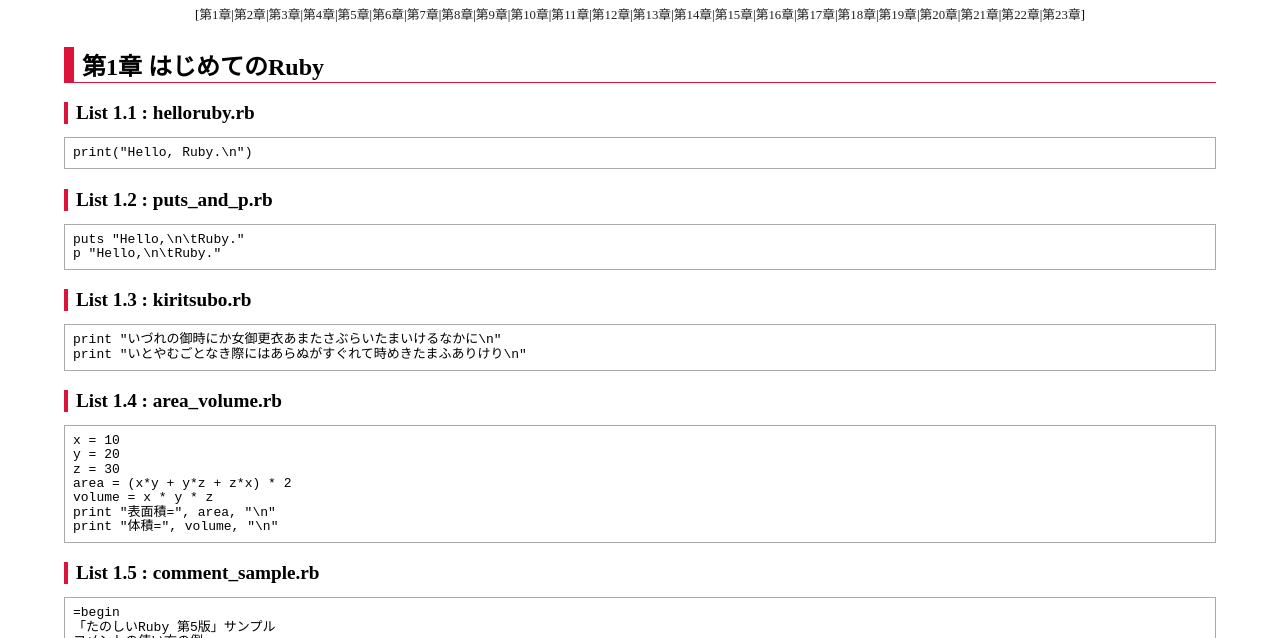
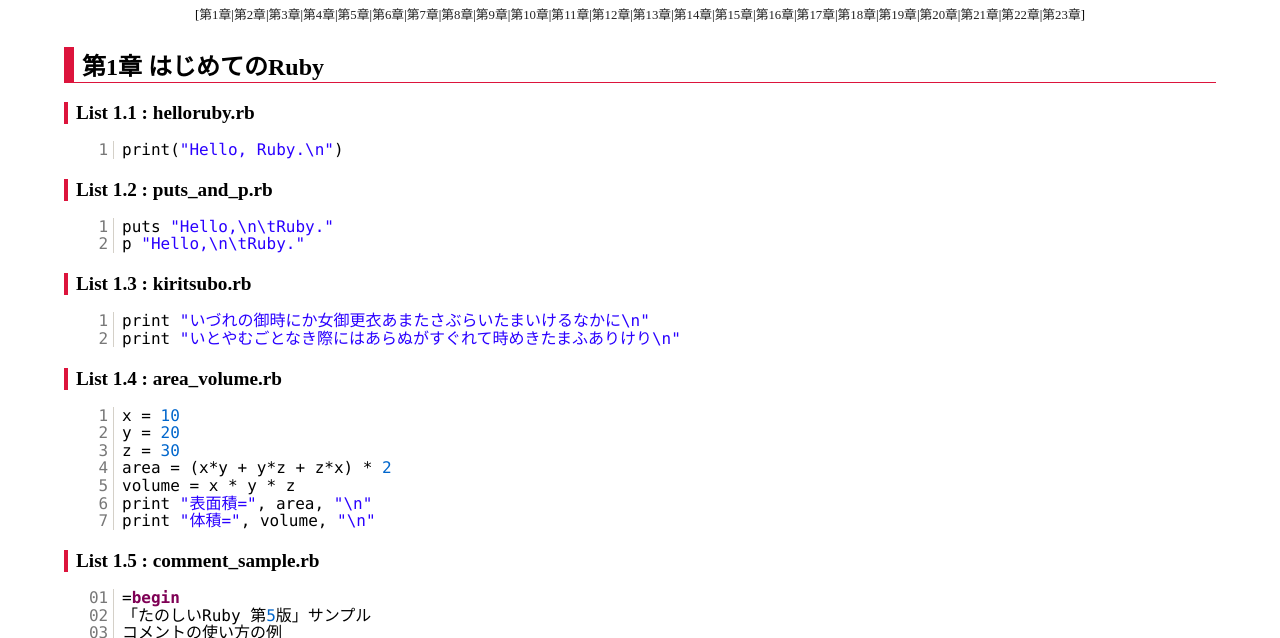
Before and after one commit to tanoshiiruby/tanoshiiruby.github.io, a plain HTML site: page 5/list/index.html in a window 1280 px wide. Shown: the part 87-725 px from the top of the page. Drawn offline with Linux system fonts and the light colour scheme.

Commit message:
typo fixed

```diff
--- a/5/list/index.html
+++ b/5/list/index.html
@@ -19,7 +19,7 @@
     SyntaxHighlighter.config.strings.copyToClipboardConfirmation = 'コードがクリップボードにコピーされました';
     SyntaxHighlighter.config.strings.print = '印刷';
     SyntaxHighlighter.config.strings.help = 'ヘルプ';
-    SyntaxHighlighter.all(ch, );
+    SyntaxHighlighter.all();
   </script>
 </head>
 <body>
```
